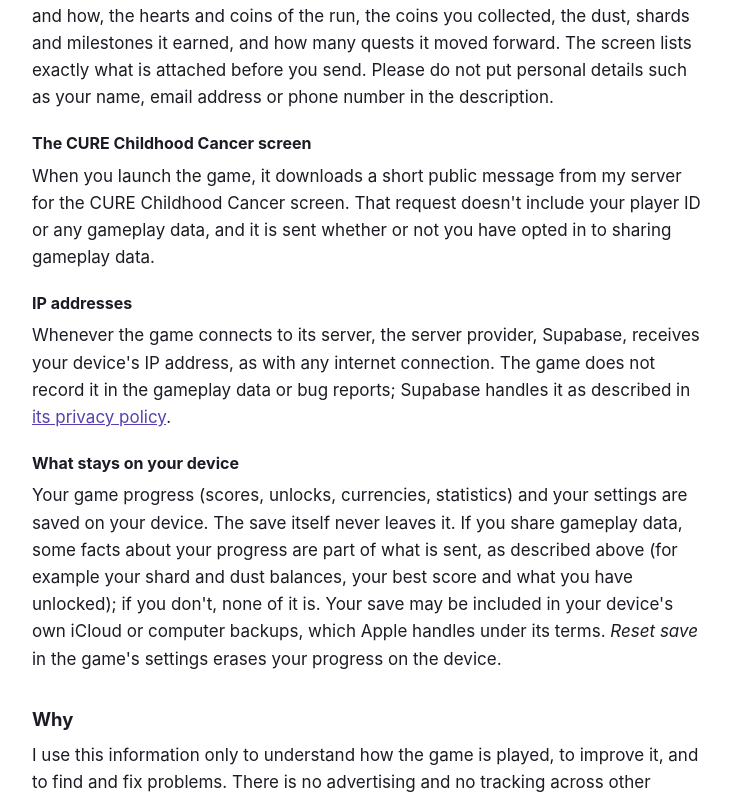
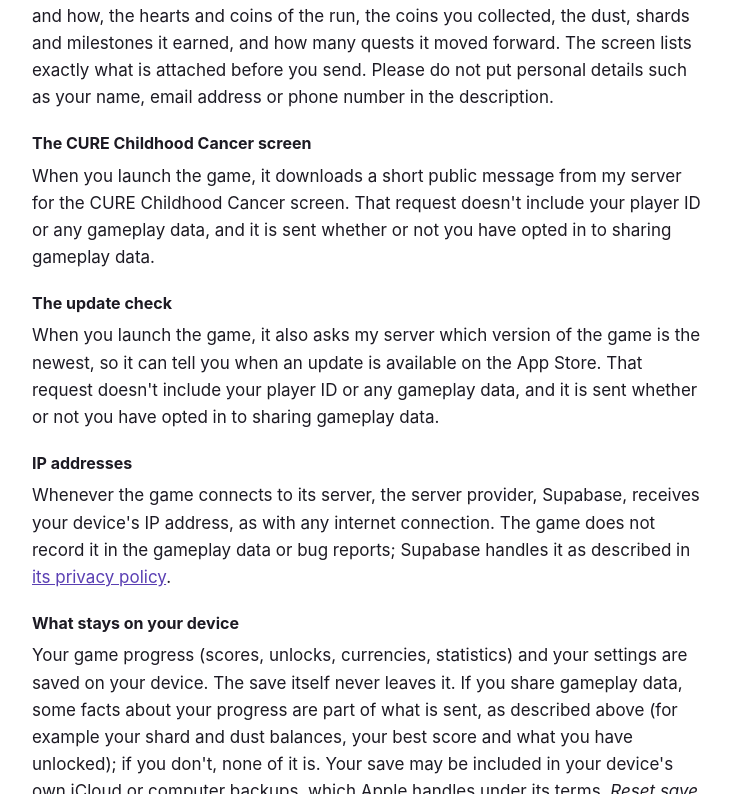
Before and after one commit to aceachus/infinite-fracture, a plain HTML site: page privacy/index.html in a window 1280 px wide. Shown: the part 1383-2177 px from the top of the page, without its empty margins (272-1003 px from the left). Drawn offline with Linux system fonts and the light colour scheme.

Commit message:
Policy: the game asks the server which version is newest at launch, to show an update notice (no player ID or gameplay data, regardless of the gameplay-data opt-in); updated November 17, 2026

```diff
--- a/privacy/index.html
+++ b/privacy/index.html
@@ -9,7 +9,7 @@
 <body>
 <nav><a href="../">Home</a><a href="./" aria-current="page">Privacy</a><a href="../support/">Support</a></nav>
 <h1>Infinite Fracture Privacy Policy</h1>
-<p class="meta">Last updated November 15, 2026</p>
+<p class="meta">Last updated November 17, 2026</p>
 
 <p>Infinite Fracture is a game for iPhone and iPad made by Alex Eachus ("I", "me"). This policy explains what
 information the game collects, why, and the choices you have.</p>
@@ -57,6 +57,12 @@ phone number in the description.</p>
 <p>When you launch the game, it downloads a short public message from my server for the CURE
 Childhood Cancer screen. That request doesn't include your player ID or any gameplay data, and it
 is sent whether or not you have opted in to sharing gameplay data.</p>
+
+<h3>The update check</h3>
+<p>When you launch the game, it also asks my server which version of the game is the newest, so
+it can tell you when an update is available on the App Store. That request doesn't include your
+player ID or any gameplay data, and it is sent whether or not you have opted in to sharing gameplay
+data.</p>
 
 <h3>IP addresses</h3>
 <p>Whenever the game connects to its server, the server provider, Supabase, receives your device's
```
